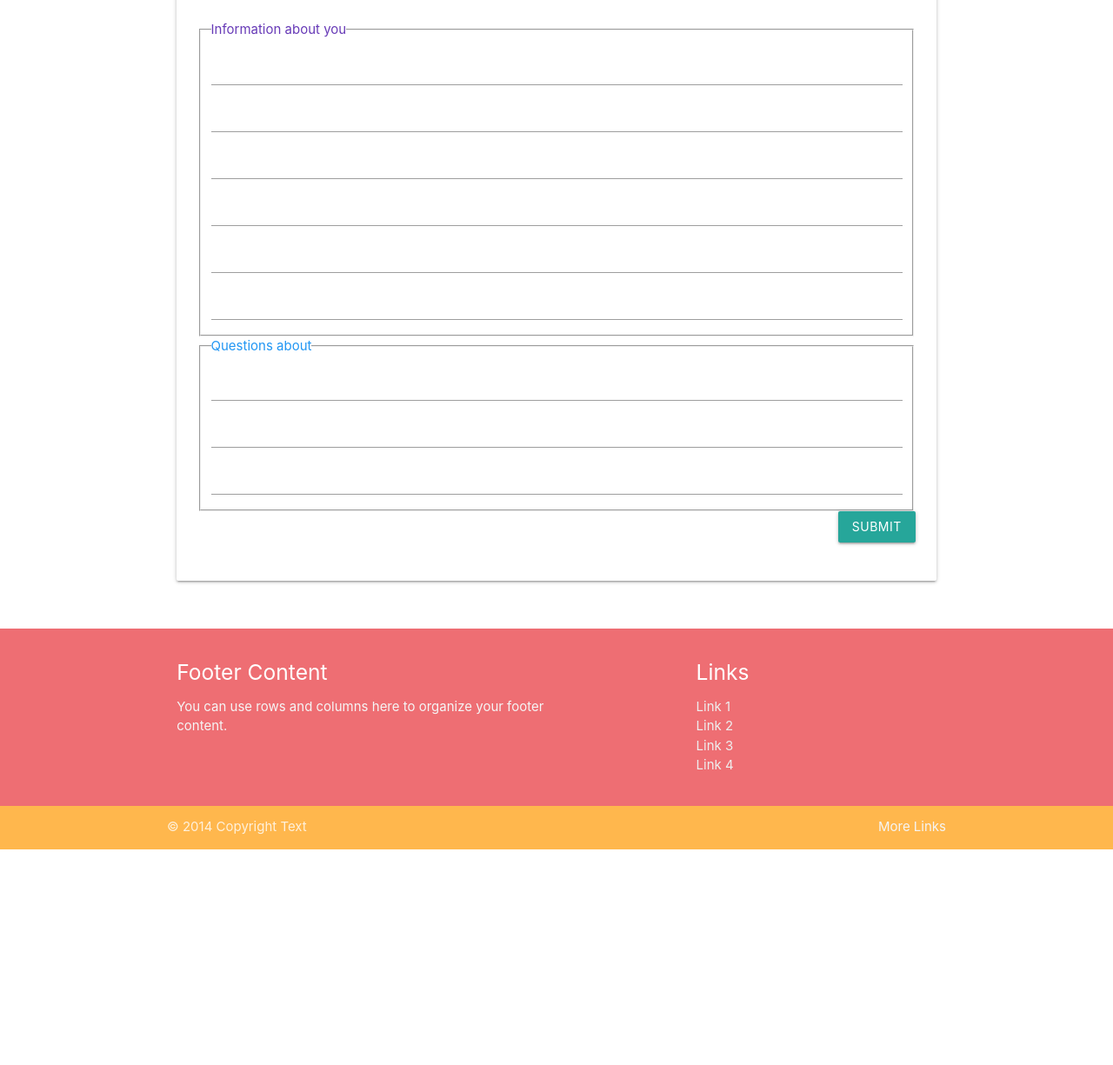
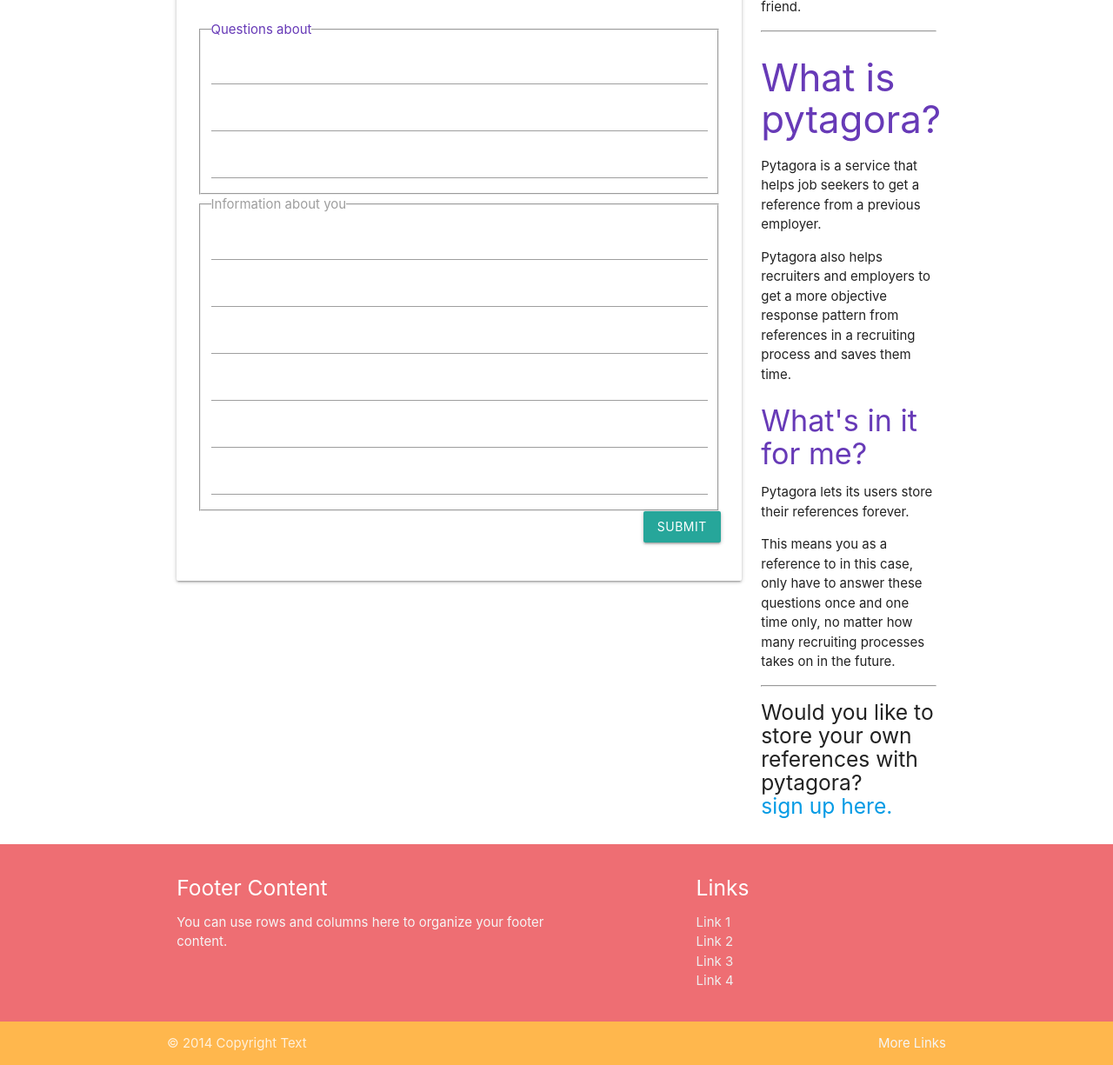
Before and after one commit to 4ntm4n/ms-four, a Django app: template userprofile/templates/userprofile/respond.html in a window 1280 px wide. Shown: the part 312-1537 px from the top of the page at 87% size. Before the commit the page ends 1289 px from the top, so only its background shows below. Run offline with Django 4.2, Linux system fonts and the light colour scheme; the template is opened without the code that fills it, so the values that code supplies are empty, except form fields; tables that the repository leaves empty hold one stand-in row (values such as "Sample post"); form fields are guessed from the names that the template uses; some libraries are stand-ins or nearby versions.

Commit message:
add response info to response.html make form-fields resposive

```diff
--- a/userprofile/templates/userprofile/components/forms/base_form.html
+++ b/userprofile/templates/userprofile/components/forms/base_form.html
@@ -1,11 +1,6 @@
 
-<div class="container">
-    <div class="row">
-        <div class="row">
-            <div class="col s12 ">
-              <div class="card ">
+  <div class="card">
     <div class="card-image ">
-
       {% comment %} remove {% endcomment %}
       <div class="form-header deep-purple lighten-3">
         <div class="form-image-container">
@@ -19,16 +14,7 @@
       </div>
     </div>
     <div class="card-content">
-
       {% block form %}
-
-
       {% endblock form %}
-
-
     </div>
   </div>
-            </div>
-          </div>
-    </div>
-</div>
--- a/userprofile/templates/userprofile/components/forms/respond_form.html
+++ b/userprofile/templates/userprofile/components/forms/respond_form.html
@@ -14,25 +14,23 @@
 <form action="" method="post">
     {% csrf_token %}
     <fieldset class="rounded deep-purple-text">
-    <legend class=" ">Information about you</legend>
+        <legend class="left-align">Questions about {{ form.instance.profile }}</legend>
+        {{ form.main_tasks|materializecss }}
+        {{ form.elaborate|materializecss }}
+        {{ form.extra|materializecss }}
+    </fieldset>
+
+    <fieldset class="rounded grey-text">
+        <legend class="left-align">Information about you</legend>
         <div class="col s12"></div>
         {{ form.first_name|materializecss:"s6" }}
         {{ form.last_name|materializecss:"s6" }}
         {{ form.title|materializecss:"s12" }}
         {{ form.company_name|materializecss:"s12" }}
-
         {{ form.relation|materializecss:"s12" }}
         {{ form.other_relation|materializecss:"s12" }}
     </fieldset>
-<fieldset class="rounded blue-text">
-    <legend>Questions about {{ form.instance.profile }}</legend>
 
-
-
-    {{ form.main_tasks|materializecss }}
-    {{ form.elaborate|materializecss }}
-    {{ form.extra|materializecss }}
-</fieldset>
     <div class="row valign-wrapper row-margin-add">
         <div class=" col s12 right-align">
             <button type="submit" class="btn">Submit</button>
--- a/userprofile/templates/userprofile/respond.html
+++ b/userprofile/templates/userprofile/respond.html
@@ -1,5 +1,45 @@
 {% extends "base.html" %}
+{% block content %}
+    <div class="container ">
+        <div class="row">
+            <div class="col l9  align-left">{% include "./components/forms/respond_form.html" %}</div>
+            <div class="col l3 ">
+                <h2 class="deep-purple-text">hello.</h2>
+                <p>
+                    thank you for taking the time to answer some
+                    qustions about your former
+                    collegue, employee, or friend.
+                </p>
 
-{% block content %}
-{% include "./components/forms/respond_form.html" %}
+                <hr />
+                <h3 class="hs deep-purple-text">What is pytagora?</h3>
+                <p>
+                    Pytagora is a service that helps
+                    job seekers to get a reference
+                    from a previous employer.
+                </p>
+                <p>
+                    Pytagora also helps recruiters and employers to get a more
+                    objective response pattern from references
+                    in a recruiting process and saves them time.
+                </p>
+
+                <h4 class="hs deep-purple-text">What's in it for me?</h4>
+                <p>
+                    Pytagora lets its users store their references
+                    forever.
+                </p>
+                <p>
+                    This means you as a reference to {{ form.instance.profile }} in this case,
+                    only have to answer these questions once and one time only, no matter how many recruiting
+                    processes {{ form.instance.profile.first_name }} takes on in the future.
+
+                </p>
+                <hr/>
+                <h5 class="hsx" >Would you like to store your own references with pytagora? <br/> <a target="_blank" href="{% url 'signup' %}">sign up here.</a></h5>
+
+            </div>
+
+        </div>
+    </div>
 {% endblock content %}
```
Also changed, not shown: userprofile/forms.py (+6 -5 lines), db.sqlite3. Lines whose indentation alone changed are shown as unchanged.
